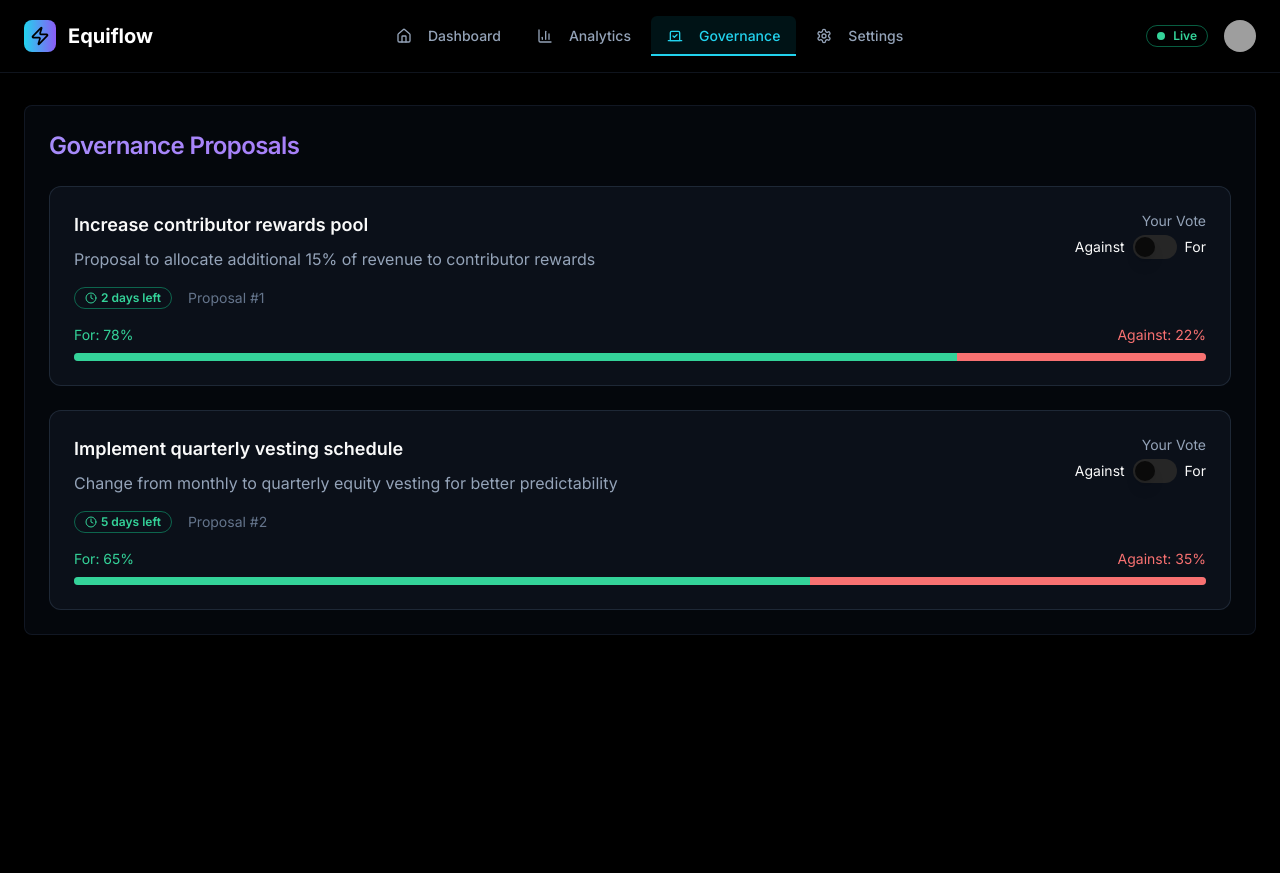
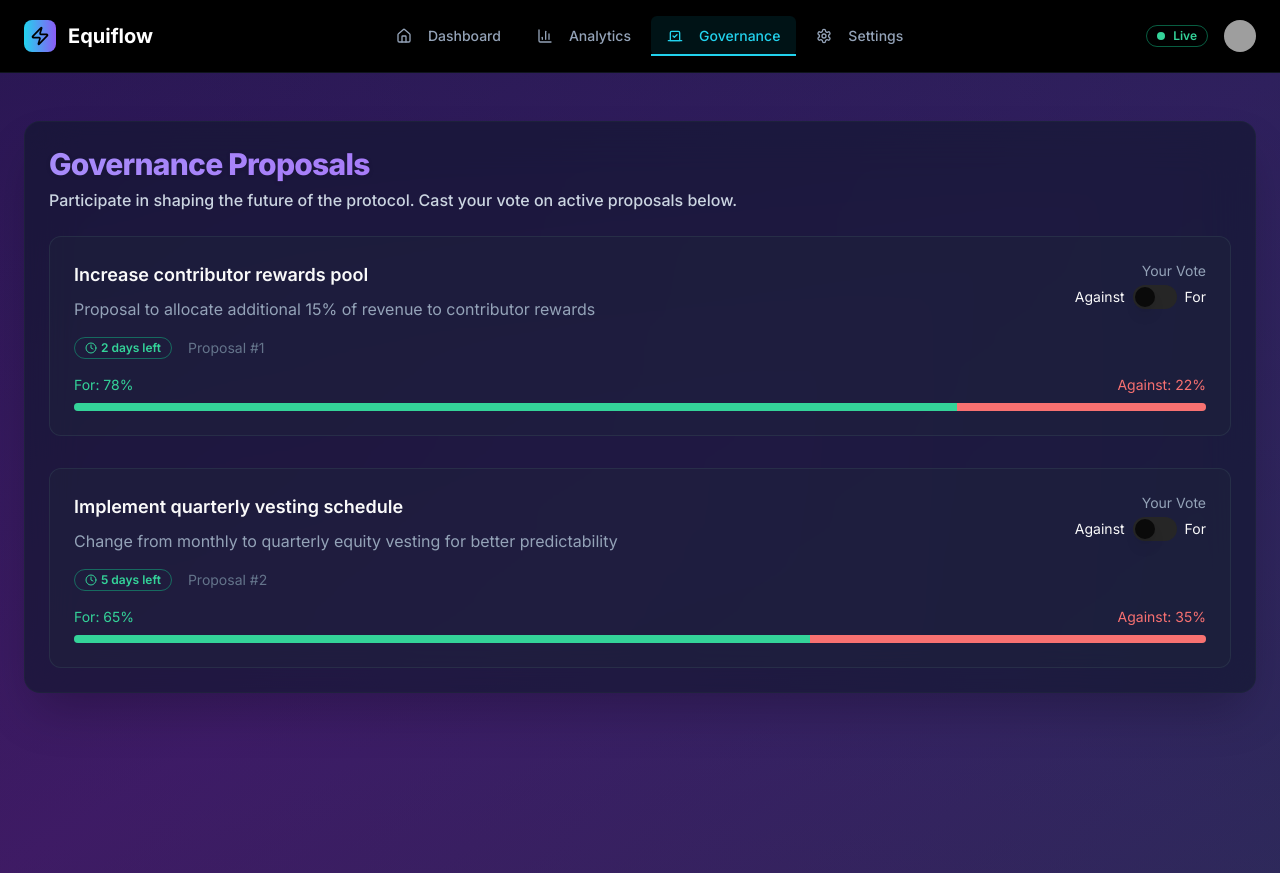
Before and after one commit to NemisysT/Equiflow, a Next.js app in the folder Frontend/: page /governance in a window 1280 px wide. Built offline with nearby package versions, Linux system fonts and the light colour scheme; grey boxes are pictures that could not be loaded.

Commit message:
feat: enhance GovernancePage with animated gradient and improved proposal display

```diff
--- a/Frontend/app/governance/page.tsx
+++ b/Frontend/app/governance/page.tsx
@@ -23,27 +23,71 @@ const proposals = [
 	},
 ]
 
+const containerVariants = {
+	hidden: { opacity: 0 },
+	show: {
+		opacity: 1,
+		transition: {
+			staggerChildren: 0.15,
+		},
+	},
+}
+
+const cardVariants = {
+	hidden: { opacity: 0, y: 30 },
+	show: { opacity: 1, y: 0, transition: { duration: 0.5 } },
+}
+
 export default function GovernancePage() {
 	return (
-    <div className="min-h-screen bg-black text-white">
-      <div className="container mx-auto px-6 py-8">
-        <motion.div initial={{ opacity: 0, y: 20 }} animate={{ opacity: 1, y: 0 }} transition={{ duration: 0.6 }}>
-          <Card className="bg-slate-900/30 border-slate-800/50 backdrop-blur-sm">
+		<div className="min-h-screen bg-gradient-to-br from-[#1a1333] via-[#2d1a4d] to-[#1e293b] relative overflow-hidden">
+			{/* Animated gradient overlay */}
+			<div className="absolute inset-0 pointer-events-none z-0">
+				<div className="w-full h-full bg-gradient-to-tr from-purple-900/40 via-violet-700/20 to-indigo-900/30 animate-gradient-move" />
+			</div>
+			<div className="container mx-auto px-6 py-12 relative z-10">
+				<motion.div
+					initial={{ opacity: 0, y: 20 }}
+					animate={{ opacity: 1, y: 0 }}
+					transition={{ duration: 0.7, ease: "easeOut" }}
+				>
+					<Card className="bg-slate-900/60 border border-slate-800/60 backdrop-blur-xl shadow-2xl rounded-2xl">
 						<CardHeader>
-              <CardTitle className="text-2xl bg-gradient-to-r from-violet-400 to-purple-500 bg-clip-text text-transparent">
+							<CardTitle className="text-3xl font-extrabold bg-gradient-to-r from-violet-400 to-purple-500 bg-clip-text text-transparent drop-shadow">
 								Governance Proposals
 							</CardTitle>
+							<p className="mt-2 text-slate-300 text-base font-medium">
+								Participate in shaping the future of the protocol. Cast your vote on active proposals below.
+							</p>
 						</CardHeader>
 						<CardContent>
-              <div className="space-y-6">
+							<motion.div
+								className="space-y-8"
+								variants={containerVariants}
+								initial="hidden"
+								animate="show"
+							>
 								{proposals.map((proposal, i) => (
-                  <ProposalCard key={proposal.id} proposal={proposal} index={i} />
+									<motion.div key={proposal.id} variants={cardVariants}>
+										<ProposalCard proposal={proposal} index={i} />
+									</motion.div>
 								))}
-              </div>
+							</motion.div>
 						</CardContent>
 					</Card>
 				</motion.div>
 			</div>
+			{/* Optional: Add a subtle animated gradient keyframes in your global CSS */}
+			{/*
+      @keyframes gradient-move {
+        0%, 100% { background-position: 0% 50%; }
+        50% { background-position: 100% 50%; }
+      }
+      .animate-gradient-move {
+        background-size: 200% 200%;
+        animation: gradient-move 8s ease-in-out infinite;
+      }
+      */}
 		</div>
 	)
 }
```
Lines whose indentation alone changed are shown as unchanged.
